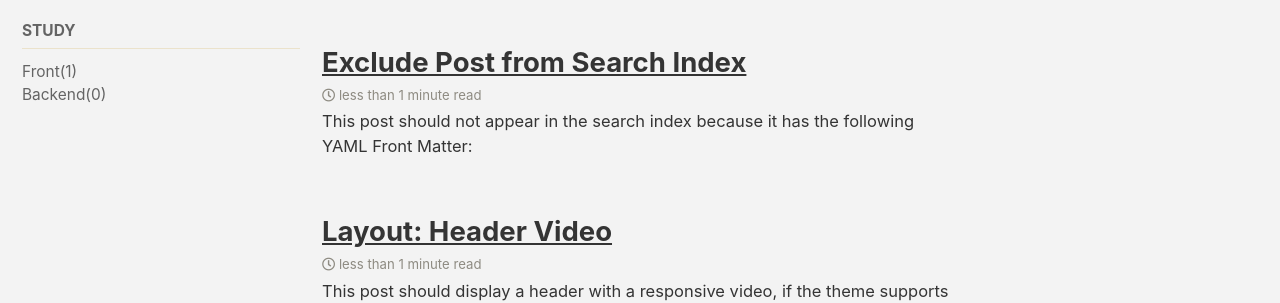
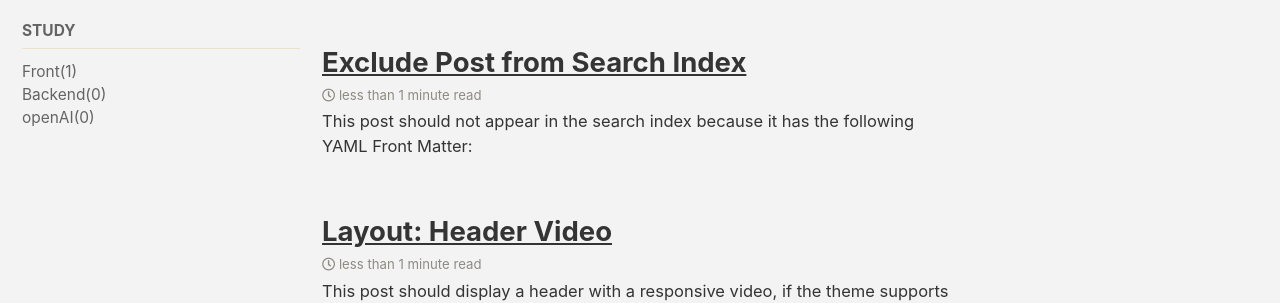
Before and after one commit to MIMjae/MIMjae.github.io, a Jekyll site: the page built from index.html, in a window 1280 px wide. Shown: the part 366-669 px from the top of the page. Built offline with Jekyll 4.4.1, drawn with Linux system fonts in a browser that asks for light colours; cached includes are drawn as plain includes; the list of posts is cut into pages by our own code.

Commit message:
Update navigation.yml

```diff
--- a/_data/navigation.yml
+++ b/_data/navigation.yml
@@ -24,3 +24,6 @@ docs:
       - title: "Backend"
         url: /categories/Backend
         category: "Backend"
+      - title: "openAI"
+        url: /categories/openAI
+        category: "openAI"
```
